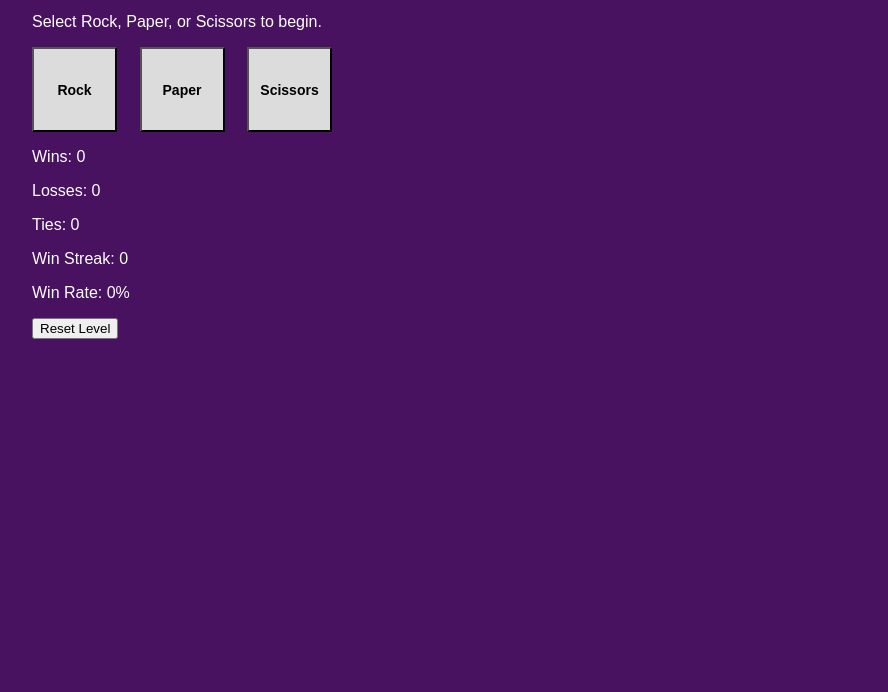
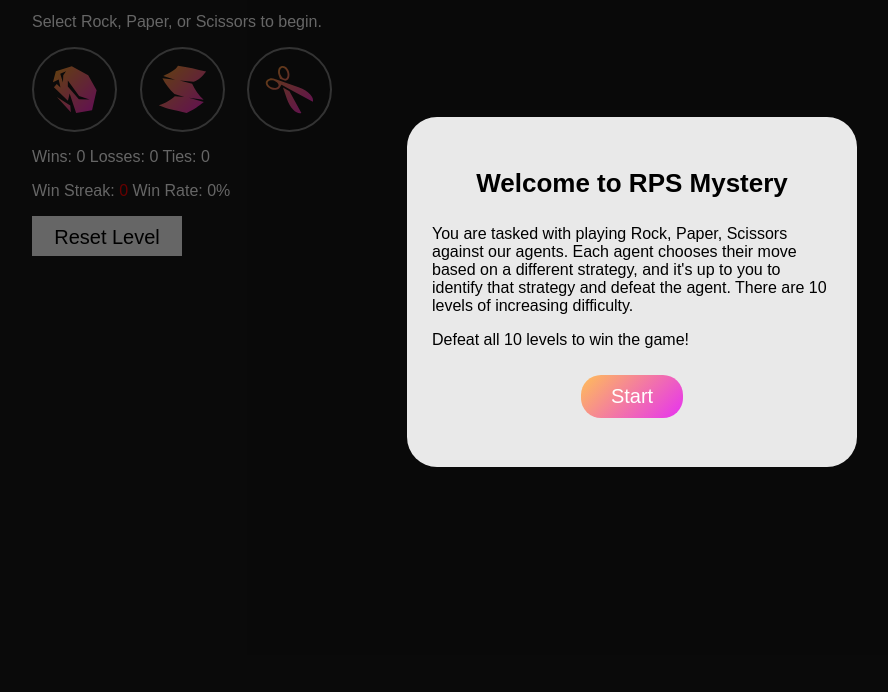
Before and after one commit to LoganToken/rps-mystery, a plain HTML site: page index.html in a window 1280 px wide. Shown: the part 108-800 px from the top of the page, without its empty margins (8-896 px from the left). Drawn offline with Linux system fonts and the light colour scheme.

Commit message:
restyled + added start and end modals
added icons
updated readme with attribution
added start and end modals
calculated final time
recolored win condition metric based on closeness to completion

```diff
--- a/index.html
+++ b/index.html
@@ -10,21 +10,57 @@
 	</head>
 	<body onload="updateDisplay();">
 		<div class="wrap">
+			<div id="start-modal" class="modal-container">
+				<div class="modal-box">
+					<p class="modal-title">Welcome to RPS Mystery</p>
+					<p class="modal-body">
+						You are tasked with playing Rock, Paper, Scissors against our agents. Each agent chooses their move based on a different strategy, and it's up to you to identify that strategy and defeat the agent. There are 10 levels of increasing difficulty.
+					</p>
+					<p class="modal-body">Defeat all 10 levels to win the game!</p>
+					<div class="modal-footer">
+						<button id="start-button" onclick="handleStart();">Start</button>
+					</div>
+				</div>
+			</div>
+
+			<div id="game-over-modal" class="modal-container">
+				<div class="modal-box">
+					<p class="modal-title">Congratulations!</p>
+					<p class="modal-body">
+						You have completed RPS Mystery. Let me know your final time!
+					</p>
+					<p id="final-time-display">
+						Your Final time is 10 minutes and 32 seconds.
+					</p>
+				</div>
+			</div>
+
 			<h1 id="level-number"></h1>
 			<h4 id="win-condition"></h4>
 			<p id="status-message"></p>
 
 			<div class="rock-paper-scissors-buttons">
-				<button class="choice-button" onclick="playGame('rock');">Rock</button>
-				<button class="choice-button" onclick="playGame('paper');">Paper</button>
-				<button class="choice-button" onclick="playGame('scissors');">Scissors</button>
+				<button class="choice-button" onclick="playGame('rock');">
+					<img src="icons/rock.svg">
+				</button>
+				<button class="choice-button" onclick="playGame('paper');">
+					<img src="icons/paper.svg">
+				</button>
+				<button class="choice-button" onclick="playGame('scissors');">
+					<img src="icons/scissors.svg">
+				</button>
 			</div>
 
-			<p id="wins-display"></p>
-			<p id="losses-display"></p>
-			<p id="ties-display"></p>
-			<p id="streak-display"></p>
-			<p id="winrate-display"></p>
+			<p id="wins-losses-ties-display">
+				Wins: <span id="number-wins-display">50</span>
+				Losses: <span id="number-losses-display">6</span>
+				Ties: <span id="number-ties-display">121</span>
+			</p>
+
+			<p id="metrics-display">
+				Win Streak: <span id="number-streak-display">50</span>
+				Win Rate: <span id="number-winrate-display">6%</span>
+			</p>
 
 			<button class="reset-button" onclick="resetLevel();">Reset Level</button>
 		</div>
--- a/js/rock-paper-scissors.js
+++ b/js/rock-paper-scissors.js
@@ -1,5 +1,6 @@
 let level = levels[1];
 const MAX_LEVEL = 10;
+let START_TIME;
 
 const score = {
 	wins: 0,
@@ -24,7 +25,6 @@ function playGame(playerChoice) {
 	const outcome = determineOutcome(playerChoice, computerChoice);
 	updateGameState(playerChoice, computerChoice);
 	updateScore(outcome);
-	console.log(outcome);
 	if (checkWinCondition()) {
 		console.log('Level Completed!');
 		nextLevel();
@@ -85,13 +85,47 @@ function updateScore(outcome) {
 }
 
 function displayScore() {
-	$('#wins-display').html(`Wins: ${score.wins}`);
-	$('#losses-display').html(`Losses: ${score.losses}`);
-	$('#ties-display').html(`Ties: ${score.ties}`);
-	$('#streak-display').html(`Win Streak: ${score.streak}`);
+	const displayableStats = ['wins', 'losses', 'ties', 'streak'];
+	displayableStats.forEach(stat => document.getElementById(`number-${stat}-display`).innerHTML = score[stat]);
+	const roundedWinRate = Math.floor(score.winrate * 100);
+	document.getElementById(`number-winrate-display`).innerHTML = (roundedWinRate + '%');
 
-	const roundedWinRate = Math.floor(score.winrate * 100);
-	$('#winrate-display').html(`Win Rate: ${roundedWinRate}%`);
+	setWinConditionColor();
+}
+
+function setWinConditionColor() {
+	const winCondition = level['win-condition'];
+	const metric = winCondition.metric;
+	const requiredValue = winCondition.value;
+	const currentValue = score[metric];
+	const metricElementId = `number-${metric}-display`;
+	const metricColor = getMetricColorGradient(currentValue, requiredValue);
+
+	// remove styling on all metrics first
+	const possibleMetrics = ['streak', 'winrate'];
+	possibleMetrics.forEach(element => document.getElementById(`number-${element}-display`).style.removeProperty('color'));
+	document.getElementById(metricElementId).style.color = metricColor;
+}
+
+function getMetricColorGradient(currentValue, requiredValue) {
+	/*
+	If the currentValue is 0, the color is red
+	If the currentValue meets or exceeds the requiredValue, the color is green
+	Values in between are scaled along a gradient
+	(255, 0, 0) -> (255, 255, 0) -> (0, 255, 0)
+	*/
+	const difference = Math.max(requiredValue - currentValue, 0);
+	const scaledDifference = difference / requiredValue || 0;
+
+	const redScale = (scaledDifference >= 0.5) ? 1 : (2 * scaledDifference);
+	const redValue = Math.round(255 * redScale);
+
+	const greenScale = (scaledDifference >= 0.5) ? (2 * (1 - scaledDifference)) : 1;
+	const greenValue = Math.round(255 * greenScale);
+
+	const blueValue = 0;
+
+	return `rgb(${redValue}, ${greenValue}, ${blueValue})`;
 }
 
 function displayLevelInfo() {
@@ -203,7 +237,8 @@ function nextLevel() {
 	if (levelNumber === MAX_LEVEL) {
 		console.log("Game End");
 		$('#level-number').html('GAME END');
-		alert('Congratulations, you have cleared all 10 levels!');
+		handleEnd();
+		// alert('Congratulations, you have cleared all 10 levels!');
 		return;
 	}
 
@@ -218,3 +253,28 @@ function getMetricString (metricName) {
 		return 'win rate';
 	}
 }
+
+function handleStart() {
+	START_TIME = new Date();
+	document.getElementById('start-modal').style.display = 'none';
+}
+
+function handleEnd() {
+	const endTime = new Date();
+	const milisecondsTaken = endTime - START_TIME;
+	const timeTaken = convertToMinutesAndSeconds(milisecondsTaken);
+	const gameOverModalElement = document.getElementById('game-over-modal');
+
+	document.getElementById('game-over-modal').style.display = 'flex';
+
+	const finalTimeString = `Your final time was ${timeTaken.minutes} minutes and ${timeTaken.seconds} seconds.`;
+	document.getElementById('final-time-display').innerHTML = finalTimeString;
+}
+
+function convertToMinutesAndSeconds(miliseconds) {
+	const totalSeconds = Math.round(miliseconds / 1000);
+	const minutes = Math.floor(totalSeconds / 60);
+	const seconds = totalSeconds % 60;
+	return { minutes, seconds};
+
+}
--- a/styles/rock-paper-scissors.css
+++ b/styles/rock-paper-scissors.css
@@ -1,5 +1,5 @@
 body {
-	background-color: rgb(72, 18, 96);
+	background-color: rgb(24, 24, 24);
 	font-family: Arial;
 }
 
@@ -19,8 +19,75 @@ body {
 	margin: 0;
 }
 
-.status-message {
-	min-height: 200px;
+.modal-container {
+	position: fixed;
+	z-index: 100;
+	left: 0;
+	right: 0;
+	top: 0;
+	bottom: 0;
+	background-color: rgba(0, 0, 0, 0.6);
+
+	display: flex;
+	flex-direction: row;
+	justify-content: center;
+	align-items: center;
+}
+
+.modal-box {
+	background: rgb(233, 233, 233);
+	color: black;
+	width: 400px;
+	height: 300px;
+	padding: 25px;
+	border-radius: 30px;
+	overflow: auto;
+	position: relative;
+}
+
+.modal-box p {
+	color: black;
+}
+
+.modal-title {
+	font-size: 26px;
+	font-weight: bold;
+	text-align: center;
+}
+
+.modal-body {
+	font-size: 16px;
+}
+
+.modal-footer {
+	display: flex;
+	flex-direction: row;
+	justify-content: center;
+	align-items: center;
+}
+
+#start-button {
+	background: linear-gradient(315deg, rgba(230,49,242,1) 0%, rgba(255,191,87,1) 100%);
+	color: white;
+	font-size: 20px;
+	padding: 10px 30px;
+	border: none;
+	border-radius: 20px;
+	margin-top: 10px;
+	cursor: pointer;
+}
+
+#start-button:hover {
+	box-shadow: 0 0 10px rgba(255, 128, 255, 0.8);
+}
+
+#start-button:active {
+	font-size: 16px;
+	padding: 12px 36px;
+}
+
+#game-over-modal {
+	display: none;
 }
 
 .rock-paper-scissors-buttons {
@@ -32,15 +99,40 @@ body {
 }
 
 .choice-button {
-	background-color: rgb(220, 220, 220);
+	background-color: rgba(0, 0, 0, 0);
 	color: black;
+	border-color: rgb(128, 128, 128);
+	border-style: solid;
+	border-radius: 50px;
 	height: 85px;
 	width: 85px;
 	font-size: 14px;
 	font-weight: bold;
+	padding: 15px;
 	cursor: pointer;
 }
 
-.choice-button:hover {
+.choice-button:hover,
+.reset-button:hover {
 	box-shadow: 0 0 10px rgba(255, 128, 255, 0.8);
 }
+
+.choice-button:active {
+	padding: 20px;
+}
+
+.reset-button {
+	background-color: white;
+	color: black;
+	border: none;
+	font-size: 20px;
+	padding: 10px 20px;
+	height: 40px;
+	width: 150px;
+	cursor: pointer;
+}
+
+.reset-button:active {
+	font-size: 18px;
+	padding: 11px 20px;
+}
```
Also changed, not shown: icons/paper.svg (added), icons/rock.svg (added), icons/scissors.svg (added), 1 other file.
